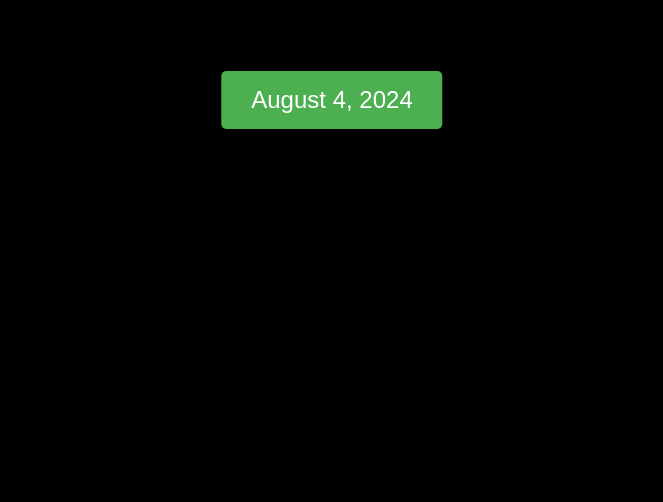
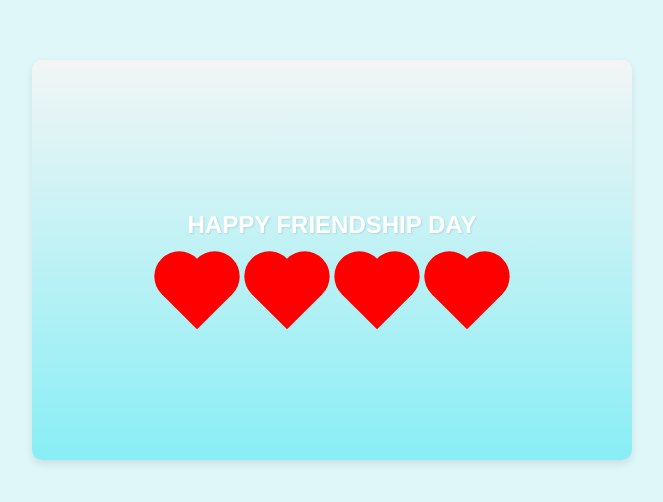
Before and after one commit to Ashwitha-Sagi/Friend, a plain HTML site: page index.html in a window 1280 px wide. Shown: the part 140-642 px from the top of the page, without its empty margins (308-971 px from the left). Drawn offline with nearby package versions, Linux system fonts and the light colour scheme.

Commit message:
Update index.html

```diff
--- a/index.html
+++ b/index.html
@@ -1,157 +1,149 @@
 <!DOCTYPE html>
 <html lang="en">
-
 <head>
     <meta charset="UTF-8">
     <meta name="viewport" content="width=device-width, initial-scale=1.0">
-    <title>Happy Friendship Day</title>
+    <title>Friendship Day Card</title>
     <style>
         body {
+            font-family: Arial, sans-serif;
+            background-color: #e0f7fa;
+            display: flex;
+            justify-content: center;
+            align-items: center;
+            height: 100vh;
             margin: 0;
-            overflow: hidden;
-            background-color: #1a1a1a;
         }
-
-        #date-button {
+        .card {
+            width: 600px;
+            height: 400px;
+            perspective: 1000px;
+        }
+        .card-inner {
+            width: 100%;
+            height: 100%;
+            transition: transform 0.8s;
+            transform-style: preserve-3d;
+            position: relative;
+        }
+        .card:hover .card-inner {
+            transform: rotateY(180deg);
+        }
+        .card-front, .card-back {
+            width: 100%;
+            height: 100%;
             position: absolute;
-            top: 30%;
-            left: 50%;
-            transform: translate(-50%, -50%);
-            padding: 15px 30px;
+            backface-visibility: hidden;
+            border-radius: 10px;
+            box-shadow: 0 4px 8px rgba(0,0,0,0.1);
+        }
+        .card-front {
+            background-color: white;
+            display: flex;
+            flex-direction: column;
+            align-items: center;
+            justify-content: center;
+            background: linear-gradient(to bottom, #f2f5f5, #88eef5);
+        }
+        .card-back {
+            background-color: white;
+            transform: rotateY(180deg);
+            display: flex;
+            flex-direction: row;
+        }
+        .left-side, .right-side {
+            flex: 1;
+            padding: 20px;
+        }
+        .left-side {
+            background-color: #f1f1f1;
+            display: flex;
+            align-items: center;
+            justify-content: center;
+            flex-direction: column;
+        }
+        .heart {
+            width: 50px;
+            height: 50px;
+            background-color: red;
+            position: relative;
+            transform: rotate(45deg);
+            margin: 10px;
+        }
+        .heart:before,
+        .heart:after {
+            content: "";
+            width: 50px;
+            height: 50px;
+            background-color: red;
+            border-radius: 50%;
+            position: absolute;
+        }
+        .heart:before {
+            top: 0;
+            left: -25px;
+        }
+        .heart:after {
+            top: -25px;
+            left: 0;
+        }
+        .right-side {
+            padding: 40px 20px;
+            font-style: italic;
+        }
+        .right-side h1 {
+            margin: 0 0 20px;
             font-size: 24px;
-            font-family: Arial, sans-serif;
+            text-align: center;
+            border-bottom: 2px dotted black;
+            padding-bottom: 10px;
+        }
+        .right-side p {
+            font-size: 16px;
+            line-height: 1.5;
+        }
+        .card-front h1 {
+            margin: 0;
+            font-size: 24px;
+            padding: 20px;
+            text-align: center;
             color: white;
-            background-color: #4CAF50;
-            border: none;
-            border-radius: 5px;
-            cursor: pointer;
-            transition: background-color 0.3s, transform 0.1s, opacity 0.5s;
+            text-shadow: 1px 1px 2px rgba(0, 0, 0, 0.1);
         }
-
-        #date-button:hover {
-            background-color: #45a049;
-        }
-
-        #date-button:active {
-            transform: translate(-50%, -50%) scale(0.98);
+        .hearts-container {
+            display: flex;
+            justify-content: center;
+            align-items: center;
+            gap: 20px;
         }
     </style>
 </head>
-
 <body>
-    <button id="date-button">August 4, 2024</button>
-    <script src="https://cdnjs.cloudflare.com/ajax/libs/three.js/r128/three.min.js"></script>
-    <script src="https://cdnjs.cloudflare.com/ajax/libs/gsap/3.7.1/gsap.min.js"></script>
-    <script>
-        let scene, camera, renderer, text, particles;
-        let animationFrameId;
-        let isAnimating = false;
-
-        function init() {
-            scene = new THREE.Scene();
-            camera = new THREE.PerspectiveCamera(75, window.innerWidth / window.innerHeight, 0.1, 1000);
-            renderer = new THREE.WebGLRenderer({ antialias: true });
-            renderer.setSize(window.innerWidth, window.innerHeight);
-            renderer.setClearColor(0x1a1a1a);
-            document.body.appendChild(renderer.domElement);
-
-            const loader = new THREE.FontLoader();
-            loader.load('https://threejs.org/examples/fonts/helvetiker_bold.typeface.json', function (font) {
-                const textGeometry = new THREE.TextGeometry('Happy Friendship Day', {
-                    font: font,
-                    size: 0.5,
-                    height: 0.2,
-                    curveSegments: 12,
-                    bevelEnabled: true,
-                    bevelThickness: 0.03,
-                    bevelSize: 0.02,
-                    bevelOffset: 0,
-                    bevelSegments: 5
-                });
-                textGeometry.center();
-                const textMaterial = new THREE.MeshPhongMaterial({ color: 0xffffff });
-                text = new THREE.Mesh(textGeometry, textMaterial);
-                text.position.set(0, 0, -5);
-                scene.add(text);
-            });
-
-            const light = new THREE.PointLight(0xffffff, 1, 100);
-            light.position.set(0, 0, 10);
-            scene.add(light);
-
-            particles = new THREE.Group();
-            for (let i = 0; i < 1000; i++) {
-                const geometry = new THREE.SphereGeometry(0.02, 32, 32);
-                const material = new THREE.MeshBasicMaterial({ color: Math.random() * 0xffffff });
-                const particle = new THREE.Mesh(geometry, material);
-                particle.position.set(
-                    Math.random() * 10 - 5,
-                    Math.random() * 10 - 5,
-                    Math.random() * 10 - 5
-                );
-                particles.add(particle);
-            }
-            scene.add(particles);
-
-            camera.position.z = 5;
-        }
-
-        function animate() {
-            if (!isAnimating) return;
-
-            animationFrameId = requestAnimationFrame(animate);
-            particles.rotation.x += 0.001;
-            particles.rotation.y += 0.002;
-            renderer.render(scene, camera);
-        }
-
-        function startAnimation() {
-            if (isAnimating) return;
-
-            isAnimating = true;
-            gsap.to('#date-button', {
-                duration: 0.5, opacity: 0, onComplete: () => {
-                    document.getElementById('date-button').style.display = 'none';
-                }
-            });
-
-            gsap.to(text.rotation, { duration: 2, y: Math.PI * 2, ease: "power1.inOut" });
-            gsap.to(text.position, { duration: 3, z: -2, yoyo: true, repeat: 1, ease: "power1.inOut" });
-            gsap.to(particles.rotation, { duration: 10, x: Math.PI * 2, y: Math.PI * 2, ease: "none" });
-
-            gsap.to(text.material.color, { duration: 2, r: 1, g: 0, b: 0, repeat: 2, yoyo: true });
-
-            gsap.to(particles.scale, { duration: 2, x: 1.5, y: 1.5, z: 1.5, yoyo: true, repeat: 1 });
-
-            animate();
-
-            // Stop animation after 10 seconds
-            setTimeout(() => {
-                isAnimating = false;
-                cancelAnimationFrame(animationFrameId);
-                // Reset positions
-                text.rotation.set(0, 0, 0);
-                text.position.set(0, 0, -5);
-                particles.rotation.set(0, 0, 0);
-                particles.scale.set(1, 1, 1);
-                text.material.color.setRGB(1, 1, 1);
-                renderer.render(scene, camera);
-
-                // Bring back the date button
-                document.getElementById('date-button').style.display = 'block';
-                gsap.to('#date-button', { duration: 0.5, opacity: 1 });
-            }, 5000);
-        }
-
-        init();
-
-        document.getElementById('date-button').addEventListener('click', startAnimation);
-        window.addEventListener('resize', function () {
-            camera.aspect = window.innerWidth / window.innerHeight;
-            camera.updateProjectionMatrix();
-            renderer.setSize(window.innerWidth, window.innerHeight);
-        });
-    </script>
+    <div class="card">
+        <div class="card-inner">
+            <div class="card-front">
+                <h1>HAPPY FRIENDSHIP DAY</h1>
+                <div class="hearts-container">
+                    <div class="heart"></div>
+                    <div class="heart"></div>
+                    <div class="heart"></div>
+                    <div class="heart"></div>
+                </div>
+            </div>
+            <div class="card-back">
+                <div class="left-side">
+                    <div class="heart"></div>
+                    <div class="heart"></div>
+                    <div class="heart"></div>
+                    <div class="heart"></div>
+                </div>
+                <div class="right-side">
+                    <h1>HAPPY FRIENDSHIP DAY</h1>
+                    <p>Dear Friend,</p>
+                    <p>Good friends are like stars.We don't see them always, but just like you they are there always.</p>
+                </div>
+            </div>
+        </div>
+    </div>
 </body>
-
 </html>
```
